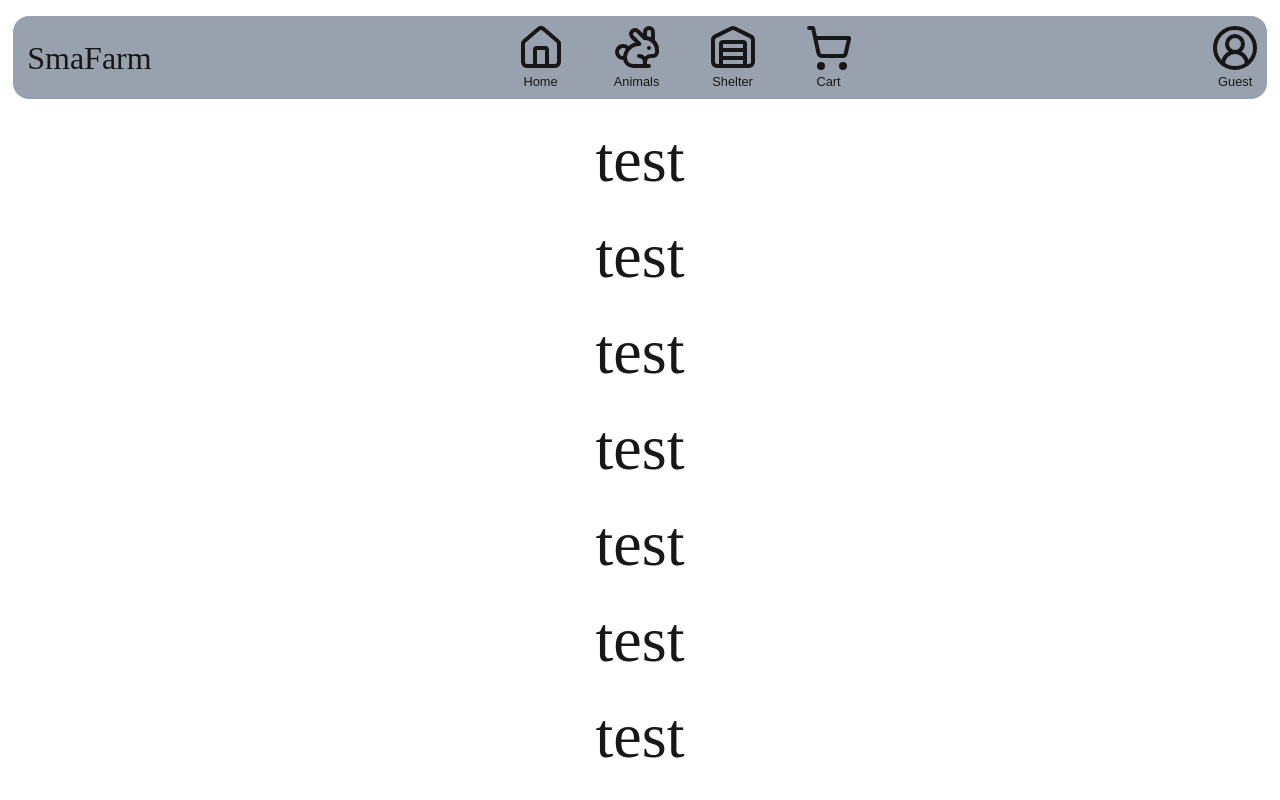
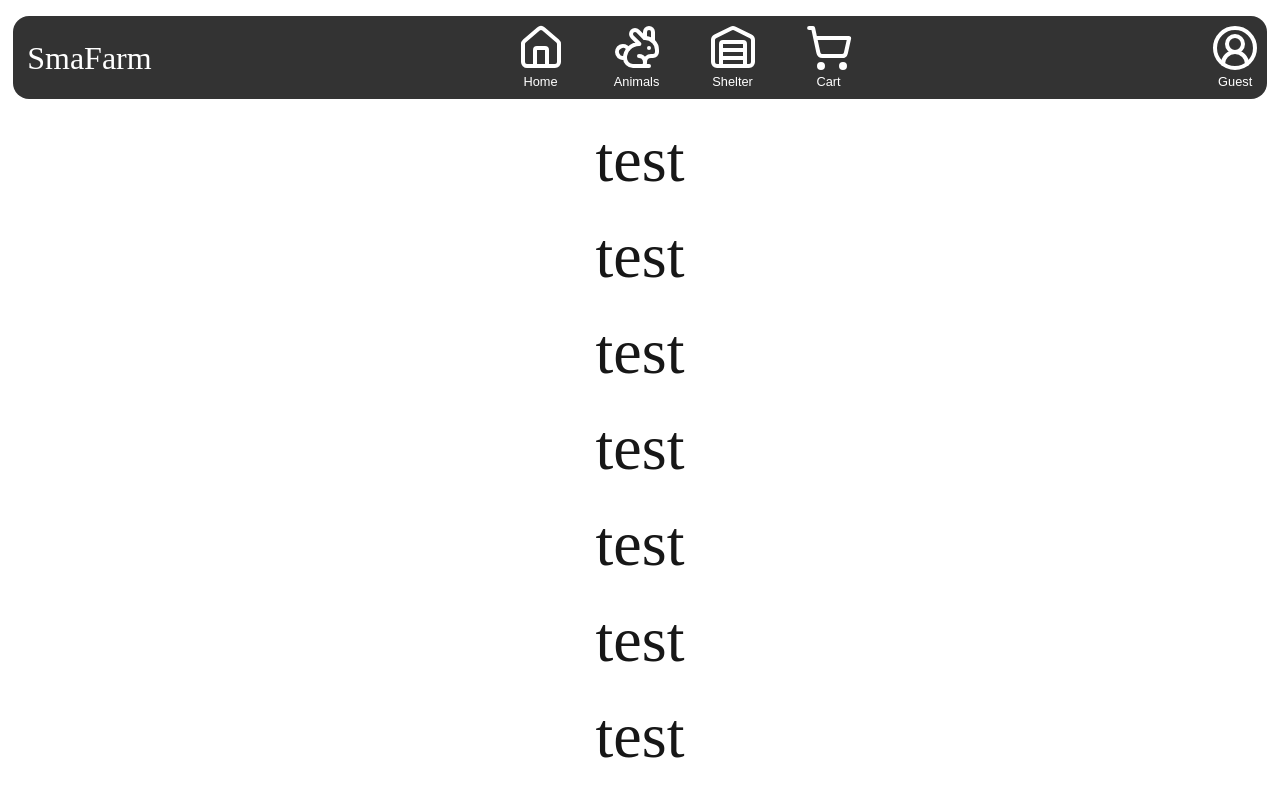
Before and after one commit to Salthof28/smafarm-front-end, a Next.js app: page / in a window 1280 px wide. Shown: the top 800 px of the page. Built offline with nearby package versions, Linux system fonts and the light colour scheme.

Commit message:
style: change bankground color navbar

```diff
--- a/src/components/navbar.tsx
+++ b/src/components/navbar.tsx
@@ -20,7 +20,7 @@ export default function Navbar() {
     }, [])
     return(
         <div className="flex justify-center">
-            <header className={`w-[98vw] lg:h-fit flex flex-col lg:flex-row justify-between bg-gray-400 mt-[1rem] p-[0.5rem] items-center rounded-[1rem] duration-500 fixed lg:gap-[2rem] gap-[1rem] overflow-hidden ${show ? "translate-y-0" : "-translate-y-full"} transition-all duration-300 ease-in-out ${menu ? 'h-[23rem]' : 'h-[3.3rem]'}`}>
+            <header className={`w-[98vw] lg:h-fit flex flex-col lg:flex-row justify-between bg-black/80 text-white mt-[1rem] p-[0.5rem] items-center rounded-[1rem] duration-500 fixed lg:gap-[2rem] gap-[1rem] overflow-hidden ${show ? "translate-y-0" : "-translate-y-full"} transition-all duration-300 ease-in-out ${menu ? 'h-[23rem]' : 'h-[3.3rem]'}`}>
                 <div className="w-full flex justify-between items-center lg:w-auto">
                     <p>SmaFarm</p>
                     <button onClick={() => setMenu(!menu)} className="lg:hidden w-auto">{menu ? <X /> : <AlignJustify />}</button>
```
